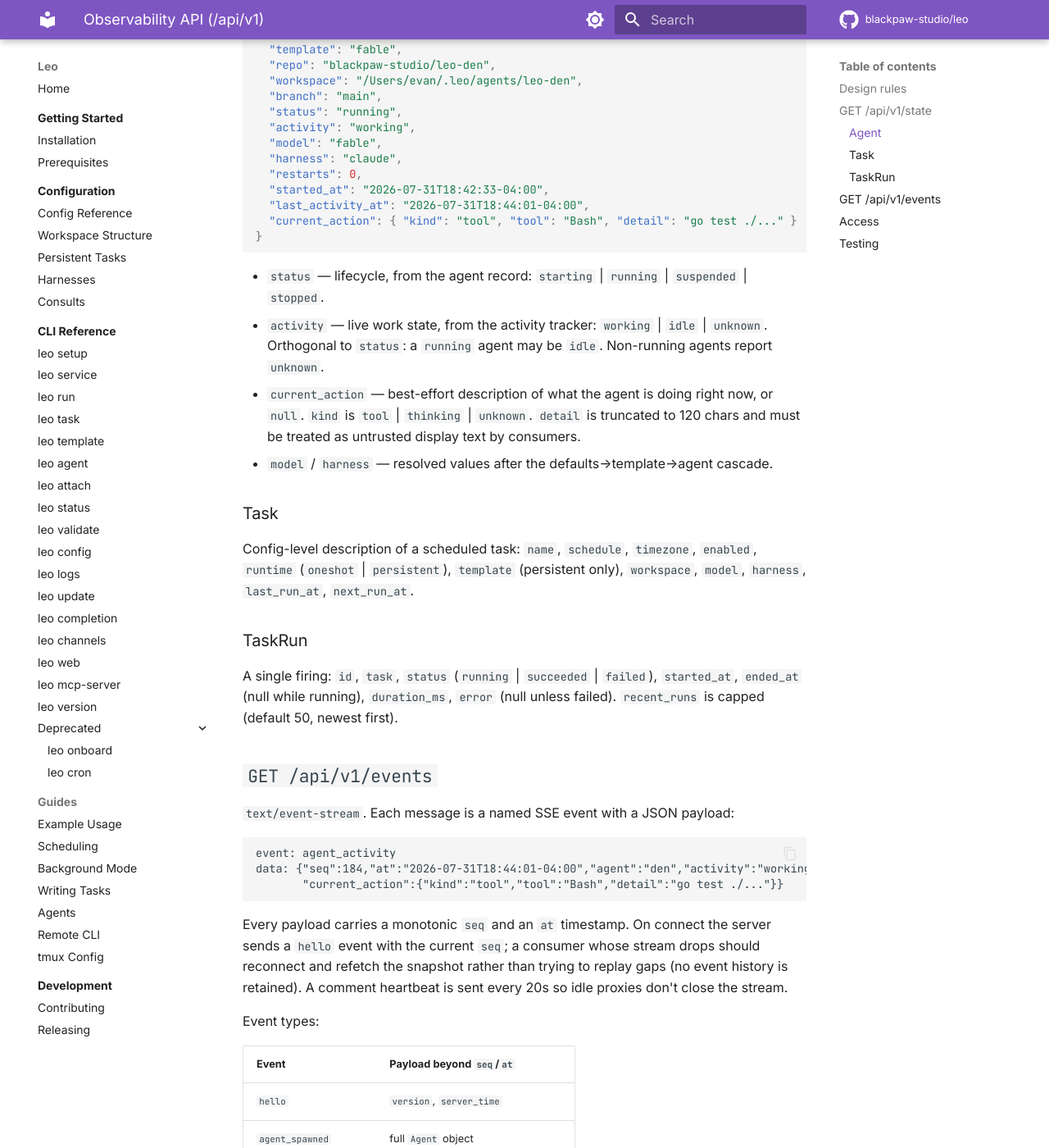
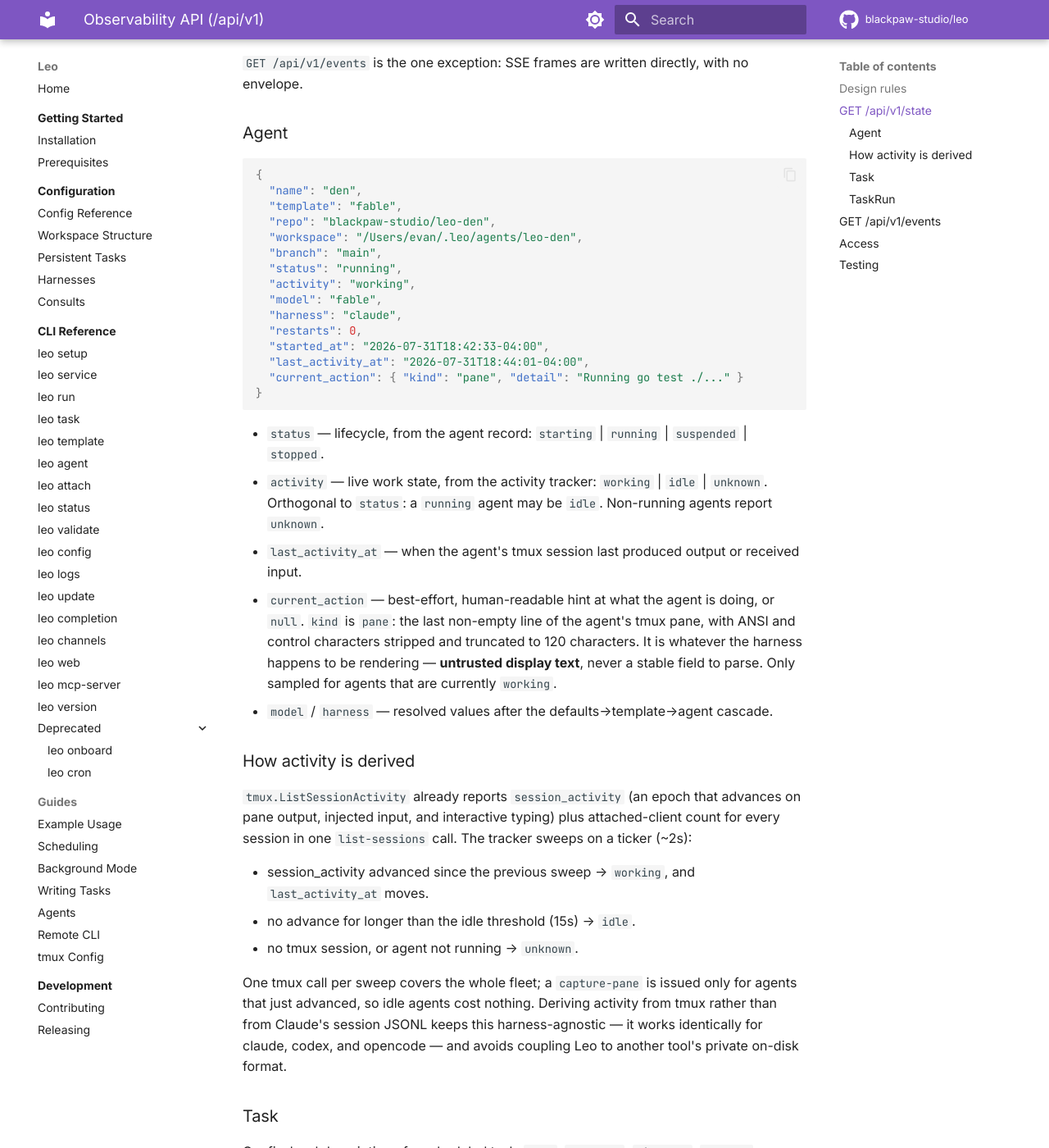
Before and after one commit to blackpaw-studio/leo, an MkDocs documentation site: the page built from docs/specs/2026-07-31-observability-api.md, in a window 1280 px wide and 1400 px high, scrolled down 1126 px. Shown: the whole window at 82% size. Built offline with MkDocs 1.6.1 and Material for MkDocs 9.7.7, drawn with Linux system fonts in a browser that asks for light colours; comment, search, counter and statistics services are not loaded; some of the changed text lies outside the part shown.

Commit message:
docs: correct api contract — bearer auth, no CORS, tmux-derived activity
Claude-Session: https://claude.ai/code/session_01FL3aetCgGXGMh35mXWc9Ur

````diff
--- a/docs/specs/2026-07-31-observability-api.md
+++ b/docs/specs/2026-07-31-observability-api.md
@@ -26,16 +26,25 @@ events. Every event carries enough state to be applied without a refetch.
 
 ## `GET /api/v1/state`
 
+Wrapped in the existing `apiResponse` envelope (`{ok, data, error}`) used by every other
+`/api` route:
+
 ```json
 {
-  "version": 1,
-  "server_time": "2026-07-31T18:40:06-04:00",
-  "leo_version": "0.10.3",
-  "agents": [ /* Agent */ ],
-  "tasks":  [ /* Task */ ],
-  "recent_runs": [ /* TaskRun */ ]
+  "ok": true,
+  "data": {
+    "version": 1,
+    "server_time": "2026-07-31T18:40:06-04:00",
+    "leo_version": "0.10.3",
+    "agents": [ /* Agent */ ],
+    "tasks":  [ /* Task */ ],
+    "recent_runs": [ /* TaskRun */ ]
+  }
 }
 ```
+
+`GET /api/v1/events` is the one exception: SSE frames are written directly, with no
+envelope.
 
 ### Agent
 
@@ -53,7 +62,7 @@ events. Every event carries enough state to be applied without a refetch.
   "restarts": 0,
   "started_at": "2026-07-31T18:42:33-04:00",
   "last_activity_at": "2026-07-31T18:44:01-04:00",
-  "current_action": { "kind": "tool", "tool": "Bash", "detail": "go test ./..." }
+  "current_action": { "kind": "pane", "detail": "Running go test ./..." }
 }
 ```
 
@@ -62,10 +71,31 @@ events. Every event carries enough state to be applied without a refetch.
 - `activity` — live work state, from the activity tracker: `working` | `idle` |
   `unknown`. Orthogonal to `status`: a `running` agent may be `idle`. Non-running agents
   report `unknown`.
-- `current_action` — best-effort description of what the agent is doing right now, or
-  `null`. `kind` is `tool` | `thinking` | `unknown`. `detail` is truncated to 120 chars
-  and must be treated as untrusted display text by consumers.
+- `last_activity_at` — when the agent's tmux session last produced output or received
+  input.
+- `current_action` — best-effort, human-readable hint at what the agent is doing, or
+  `null`. `kind` is `pane`: the last non-empty line of the agent's tmux pane, with ANSI
+  and control characters stripped and truncated to 120 characters. It is whatever the
+  harness happens to be rendering — **untrusted display text**, never a stable field to
+  parse. Only sampled for agents that are currently `working`.
 - `model` / `harness` — resolved values after the defaults→template→agent cascade.
+
+### How activity is derived
+
+`tmux.ListSessionActivity` already reports `session_activity` (an epoch that advances on
+pane output, injected input, and interactive typing) plus attached-client count for every
+session in one `list-sessions` call. The tracker sweeps on a ticker (~2s):
+
+- session_activity advanced since the previous sweep → `working`, and `last_activity_at`
+  moves.
+- no advance for longer than the idle threshold (15s) → `idle`.
+- no tmux session, or agent not running → `unknown`.
+
+One tmux call per sweep covers the whole fleet; a `capture-pane` is issued only for
+agents that just advanced, so idle agents cost nothing. Deriving activity from tmux rather
+than from Claude's session JSONL keeps this harness-agnostic — it works identically for
+claude, codex, and opencode — and avoids coupling Leo to another tool's private on-disk
+format.
 
 ### Task
 
@@ -116,15 +146,22 @@ resnapshot).
 
 ## Access
 
-Served on the web listener, subject to the same `web.allowed_hosts` gating as the UI —
-same trust domain (LAN), no separate auth. Because consumers are browser apps served from
-a different origin, both endpoints send permissive CORS headers for `GET` only. This is
-acceptable precisely because the API is read-only; it must never be extended with
-mutating routes under the same CORS policy.
+Both routes register on the existing `apiMux` and inherit its conventions unchanged:
+bearer-token auth (`Authorization: Bearer <token>`) plus the global host/origin gating.
+No new auth mechanism, no new middleware.
+
+**Consumers are server-side, not browsers.** Leo adds no CORS headers and no exemption to
+`hostOriginMiddleware`. A browser-direct consumer would force two bad outcomes — the
+bearer token shipped into page source where any viewer can read it, and `EventSource`
+cannot set an `Authorization` header at all. So a web consumer like The Den ships a thin
+server that holds the token, consumes this API server-side, and re-exposes what its own
+browser client needs on its own origin. That keeps the token server-side and leaves Leo's
+security posture untouched.
 
 ## Testing
 
-- Activity tracker: unit tests over the pane-hash state machine and the JSONL parser with
-  fixture input, using the existing exec seams — no live tmux.
-- Endpoints: `httptest` snapshot shape, SSE framing, heartbeat, slow-consumer drop, and
-  host gating.
+- Activity tracker: unit tests over the working/idle state machine and the pane-line
+  sanitizer, driving the existing `activityExecCommand` seam with fixture output — no
+  live tmux.
+- Event bus: subscribe/publish fan-out, unsubscribe, and slow-consumer drop.
+- Endpoints: `httptest` snapshot shape, SSE framing, heartbeat, and auth rejection.
````
